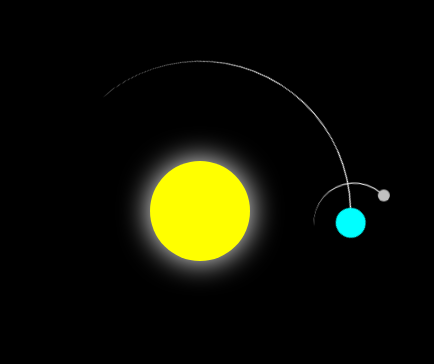
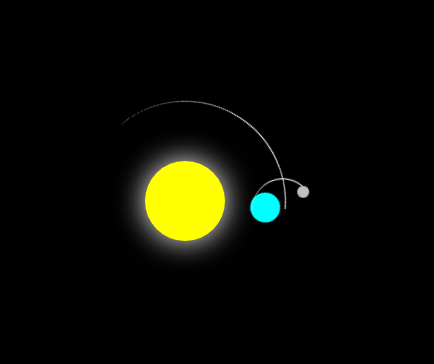
Before and after one commit to Dan04-lang/Solar-System, a plain HTML site: page index.html in a window 390 px wide. Shown: the part 211-575 px from the top of the page, 434 px wide, since content can reach past the window. Drawn offline with Linux system fonts and the light colour scheme.

Commit message:
Update style.css

```diff
--- a/style.css
+++ b/style.css
@@ -69,3 +69,25 @@ body{
         transform: rotate(360deg);
     }
 }
+@media (max-width: 768px) {
+    .container {
+        width: 30em;
+        height: 30em;
+    }
+    .sun {
+        top: 10em;
+        left: 10em;
+        width: 8em;
+        height: 8em;
+    }
+    .earth {
+        top: 4em;
+        left: 4em;
+        width: 20em;
+        height: 20em;
+    }
+    .moon {
+        width: 6em;
+        height: 6em;
+    }
+}
```
